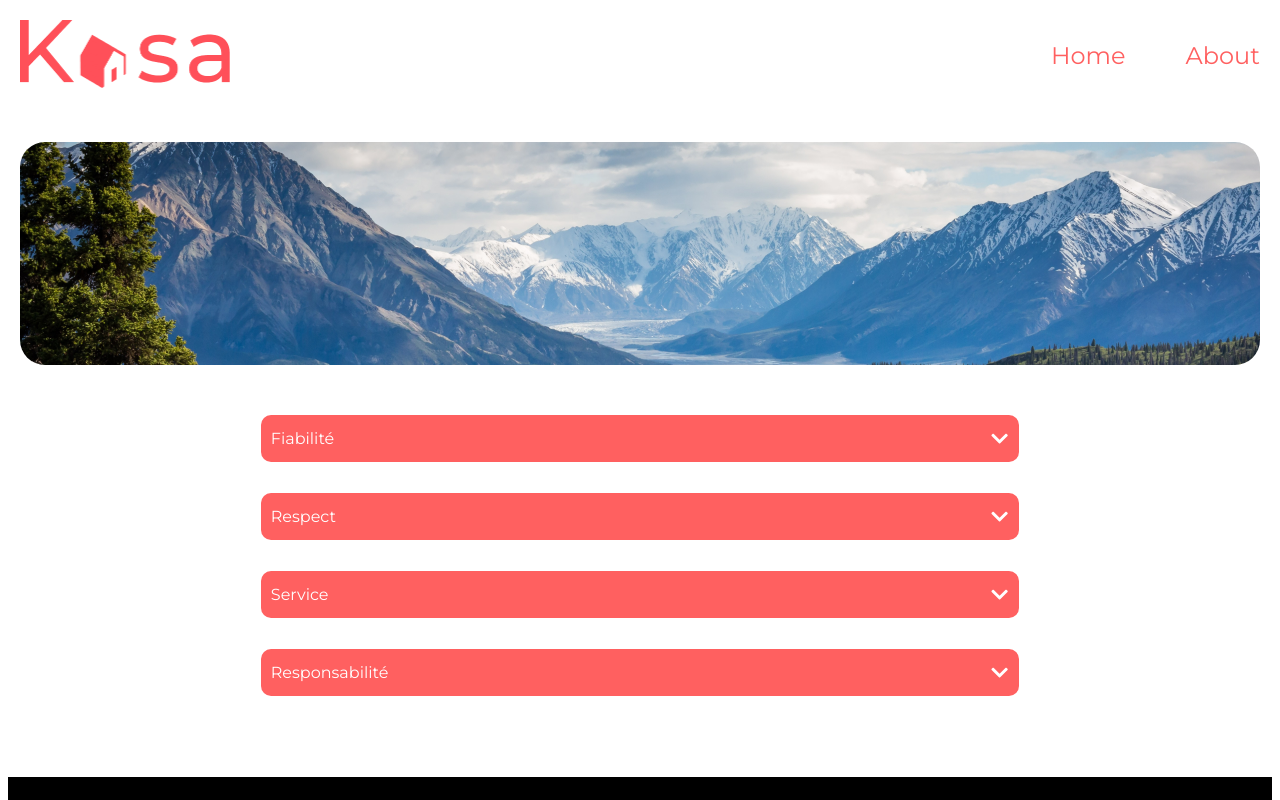
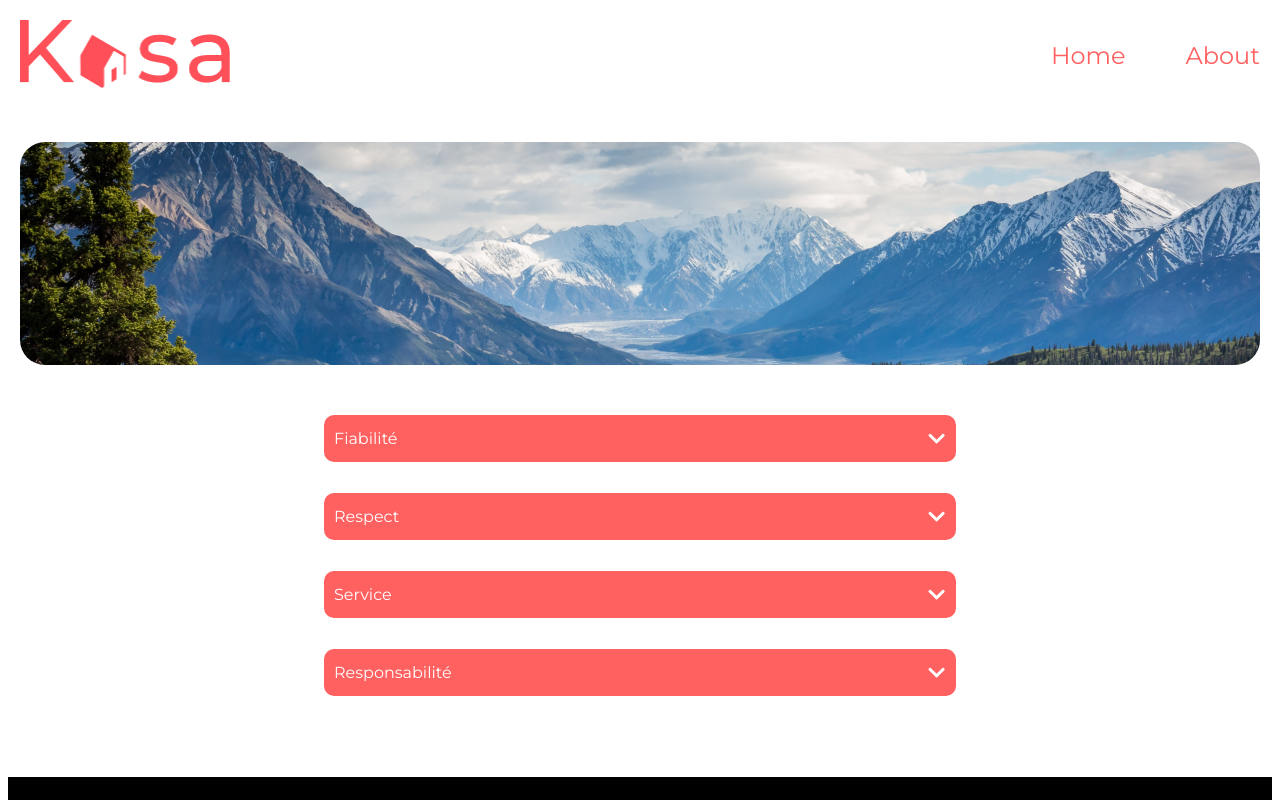
Before and after one commit to obcr/Bianciotto_11_Kasa_23032022, a React (Create React App) app: page /About in a window 1280 px wide. Shown: the top 800 px of the page. Built offline with nearby package versions, Linux system fonts and the light colour scheme.

Commit message:
mise a jour fichiers

```diff
--- a/src/styles/components/_dropDownSection.scss
+++ b/src/styles/components/_dropDownSection.scss
@@ -22,7 +22,7 @@
     flex-direction: column;
     margin: auto;
     align-items: center;
-    width: 60%;
+    width: 50%;
     @media screen and (max-width: 425px) {
         width: 100%;
         margin: auto;
```
